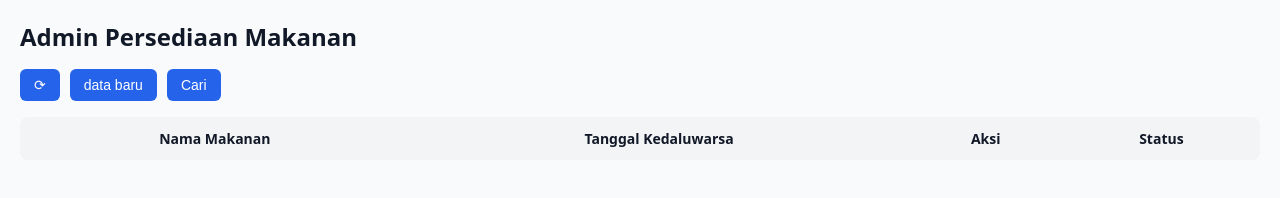
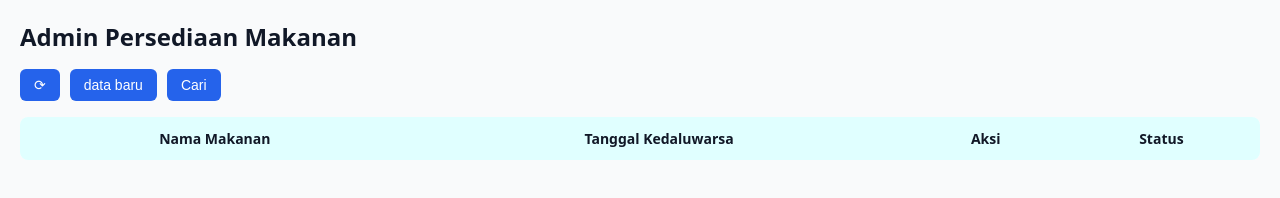
Before and after one commit to nfairusff/ARadmin, a plain HTML site: page index.html in a window 1280 px wide. Drawn offline with Linux system fonts and the light colour scheme; no server answers.

Commit message:
Update styles.css

```diff
--- a/styles.css
+++ b/styles.css
@@ -64,7 +64,7 @@ h1 {
 }
 
 #dataMakanan th {
-  background: #f3f4f6;
+  background: lightcyan;
   padding: 12px;
   font-weight: 600;
   text-align: center;
```
